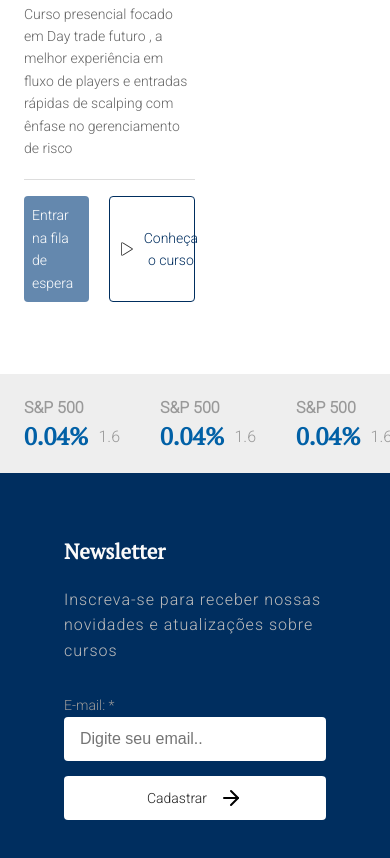
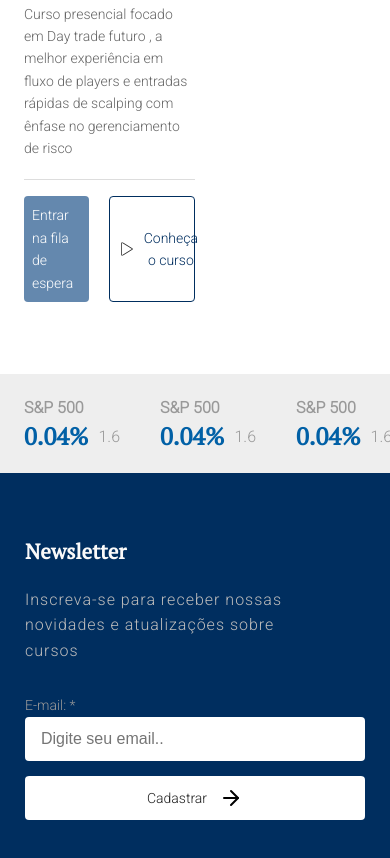
Before and after one commit to ViniciusNogueiraPrisma/PNB, a plain HTML site: page cursos.html in a window 390 px wide. Shown: the part 2272-3130 px from the top of the page. Drawn offline with nearby package versions, Linux system fonts and the light colour scheme; a web font is replaced by a local one.

Commit message:
resp footer

```diff
--- a/scss/components/_footer.scss
+++ b/scss/components/_footer.scss
@@ -406,3 +406,10 @@ footer {
     display: grid;
   }
 }
+
+@media (max-width: 450px) {
+  .container-footer {
+    margin-left: 25px;
+    margin-right: 25px;
+  }
+}
```
Also changed, not shown: scss/import.css, 1 other file.
